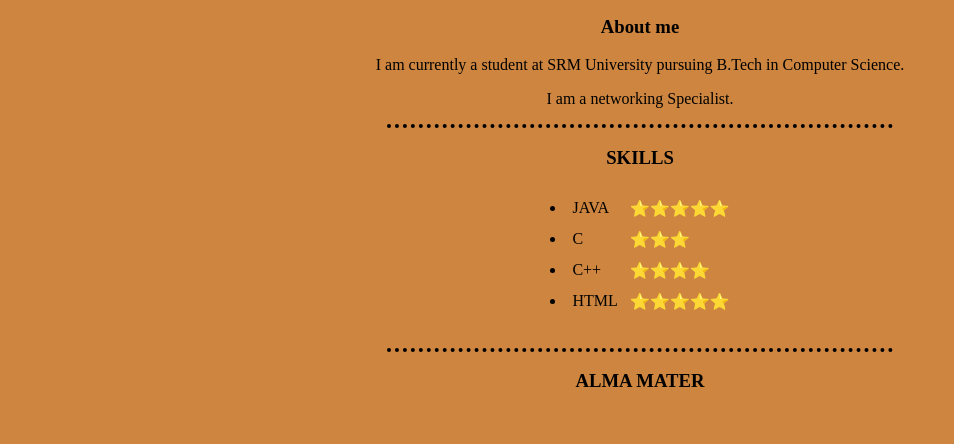
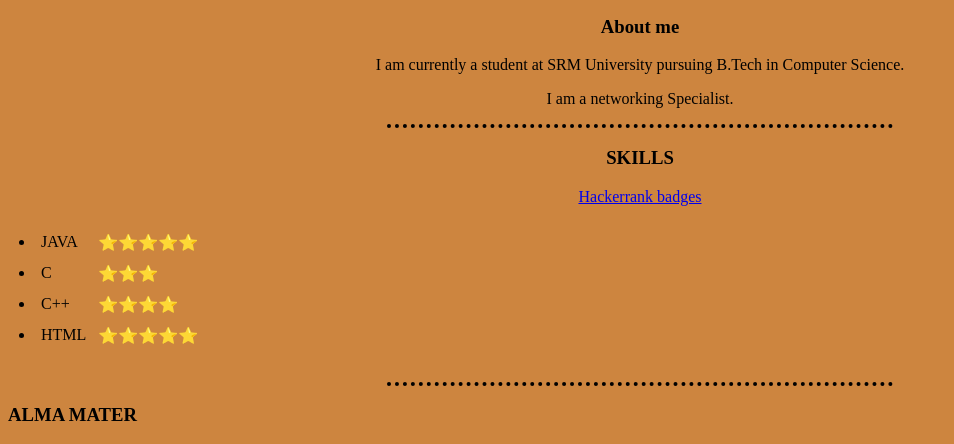
Before and after one commit to kunal8887/final-resume, a plain HTML site: page index.html in a window 1280 px wide. Shown: the part 299-743 px from the top of the page, without its empty margins (0-954 px from the left). Drawn offline with Linux system fonts and the light colour scheme.

Commit message:
Update index.html

```diff
--- a/index.html
+++ b/index.html
@@ -21,7 +21,8 @@
   <p></p>
   <hr >
    <h3>SKILLS</h3>
-   <table cellspacing="10">
+      <a href="https://www.hackerrank.com/RA2111029010011?hr_r=1">Hackerrank badges</a> </h1></center>
+      <table cellspacing="10">
     <ul>
     <tr>
         <td>
```
